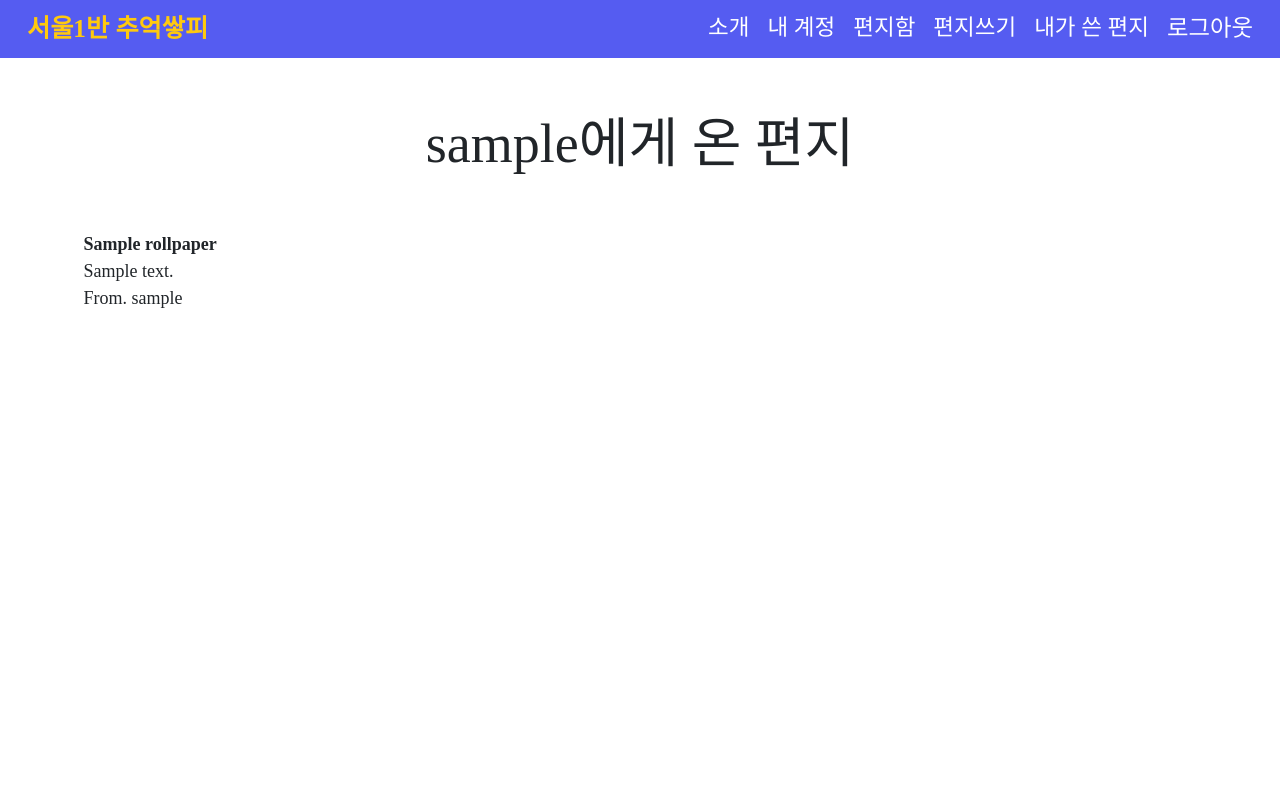
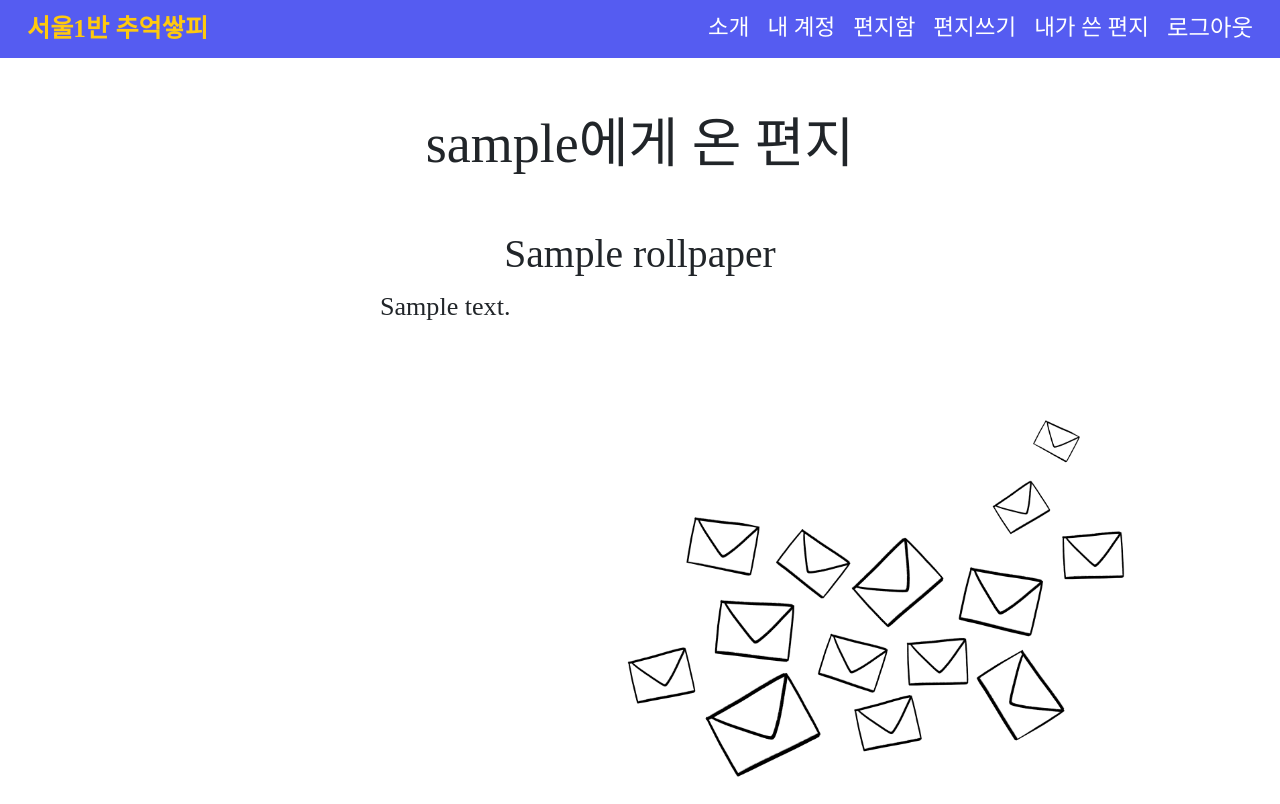
Before and after one commit to rohmantique/SSAFY-Side-Pjt, a Django app: page /rollpaper/1/letterbox/1/ in a window 1280 px wide. Before the commit the page ends 308 px from the top, so only its background shows below. Run offline with Django 4.2, Linux system fonts and the light colour scheme; a user stored in the database is signed in; tables that the repository leaves empty hold one stand-in row (values such as "Sample post"); some web fonts are replaced.

Commit message:
eunho/rollpaper templates 수정, detail.html에 static image 삽입

```diff
--- a/roll_paper/templates/roll_paper/detail.html
+++ b/roll_paper/templates/roll_paper/detail.html
@@ -1,18 +1,32 @@
 {% extends 'base.html' %}
+
+{% block style %}
+  img {
+    width: 100%;
+    max-width: 800px;
+  }
+
+  .letter-footer {
+    margin-left: 0 auto;
+  }
+
+{% endblock style %}
 
 {% block content %}
   <header class="m-5">
     <h2>{{ from }}에게 온 편지</h2>
   </header>
 
-  <div>
-    <strong>{{ rollpaper.title }}</strong>
-  </div>
-  <div>
-    {{ rollpaper.content }}
-  </div>
-  <div>
-    From. {{ from }}
-  </div>
+  <main style="float:right; width:100%;">
+    <div class="letter-header d-flex justify-content-center">
+      <h3>{{ rollpaper.title }}</h3>
+    </div>
+    <div class="letter-body d-flex justify-content-center" style="width:65%;">
+      <p>{{ rollpaper.content }}</p>
+    </div>
+    <div class="letter-footer d-flex justify-content-end mt-5" style="width:95%;">
+      <img src="/static/images/letters.PNG" alt="Letter Image">
+    </div>
+  </main>
 
 {% endblock content %}
--- a/roll_paper/templates/roll_paper/letterbox.html
+++ b/roll_paper/templates/roll_paper/letterbox.html
@@ -5,7 +5,7 @@
     <h2 class="align-middle">편지함 📫</h2>
   </header>
 
-  <h3 class="mb-4">{{ realname }}님께 온 {{ number }}개의 편지를 확인해보세요!</h3>
+  <h4 class="mb-4">{{ realname }}님께 온 {{ number }}개의 편지를 확인해보세요!</h4>
 
 
   {% for rollpaper in my_rollpaper %}
--- a/roll_paper/templates/roll_paper/update.html
+++ b/roll_paper/templates/roll_paper/update.html
@@ -6,7 +6,7 @@
     <h2>내용을 수정해보세요</h2>
   </header>
 
-  <div class="accounts-continer mt-3">
+  <div class="letter-container mt-3">
     <form action="" method = 'POST'>
       {% csrf_token %}
       {{ form.as_p }}
--- a/roll_paper/templates/roll_paper/user_lst.html
+++ b/roll_paper/templates/roll_paper/user_lst.html
@@ -19,13 +19,13 @@
     <header class="m-5">
       <h2>당신은 혹시 서울 1반 인싸?! 🤩</h2>
     </header>
-    <h3>현재 가입한 모든 서울 1반 사람들에게 편지를 보냈어요.</h3>
-    <h3>아직 가입하지 않은 사람들이 있을 수 있으니 내일도 들어와서 확인해 주실 거죠?</h3>
+    <h4>현재 가입한 모든 서울 1반 사람들에게 편지를 보냈어요.</h4>
+    <h4>아직 가입하지 않은 사람들이 있을 수 있으니 내일도 들어와서 확인해 주실 거죠?</h4>
   {% else %}
     <header class="m-5">
       <h2>편지쓰기 ✍🏻</h2>
     </header>
-    <h3 class="mb-4">편지를 보내고 싶은 사람의 이름을 클릭하세요!</h3>
+    <h4 class="mb-4">편지를 보내고 싶은 사람의 이름을 클릭하세요!</h4>
   {% endif %}
 
   {% for user in user_lst %}
--- a/roll_paper/templates/roll_paper/write.html
+++ b/roll_paper/templates/roll_paper/write.html
@@ -5,6 +5,7 @@
     <h2>너를 만나...</h2>
   </header>
 
+  <div class="justify-content-center letter-container">
     <form action="" method = 'POST'>
       {% csrf_token %}
       {{form.as_p}}
@@ -13,5 +14,6 @@
     <form action="{% url 'rollpaper:userlst' %}" method='GET'>
       <button class="btn mybtn">다음에 쓸래</button>
     </form>
+  </div>
 
 {% endblock content %}
--- a/static/css/style.css
+++ b/static/css/style.css
@@ -21,6 +21,14 @@ h2 {
   text-align: center;
 }
 
+h3 {
+  font-size: 2.2rem;
+}
+
+h4 {
+  font-size: 1.8rem;
+}
+
 p {
   font-size: 1.45rem;
 }
@@ -39,7 +47,7 @@ a {
 
 .btn:focus, .btn:active, .form-control:focus, .form-control:active .navbar-toggler:focus, .navbar-toggler:focus {
   outline: none !important;
-  box-shadow: none;
+  box-shadow: none !important;
 }
 
 input {
@@ -49,9 +57,10 @@ input {
   font-size: 1.45rem !important;
 }
 
-textarea {
+.letter-content {
   font-size: 1.45rem !important;
   background-color: #d3eaff !important;
+  border: none !important;
 }
 
 .btn {
@@ -73,7 +82,6 @@ textarea {
 }
 
 .letter-title {
-  font-size: larger;
   color: black !important;
   background-color: #d3eaff !important;
 }
@@ -83,13 +91,13 @@ textarea {
   margin: 0 auto;
 }
 
+.letter-container {
+  max-width: 500px;
+  margin: 0 auto;
+}
+
 .myClass {
   background-color: #555CF1;
-}
-
-.hello-user {
-  color: white;
-  font-size: medium;
 }
 
 .textYellow {
```
Also changed, not shown: static/images/letterbox_pc.jpg (added), static/images/letters.PNG (added). Lines whose indentation alone changed are shown as unchanged.
